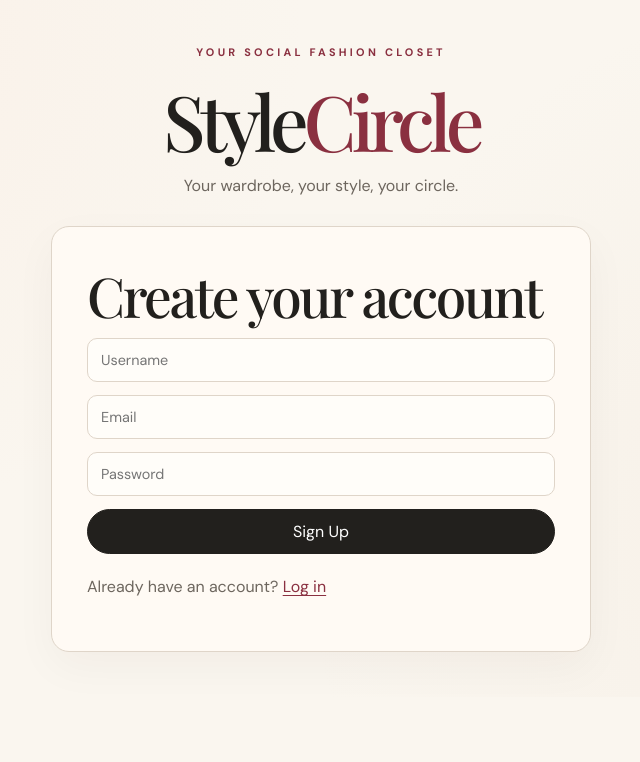
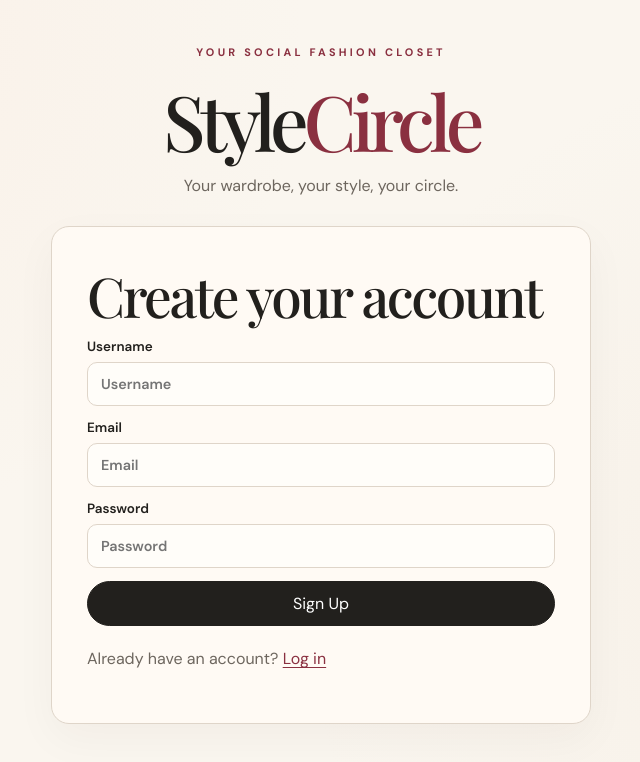
Before and after one commit to Talaelzein/StyleCircle, a React (Vite) app in the folder client/: page /signup in a window 1280 px wide. Shown: the top 762 px of the page, without its empty margins (319-959 px from the left). Built offline with nearby package versions, Linux system fonts and the light colour scheme; no server answers; a web font is replaced by a local one.

Commit message:
Add accessible authentication labels and autocomplete hints

```diff
--- a/client/src/pages/AuthPage.jsx
+++ b/client/src/pages/AuthPage.jsx
@@ -83,31 +83,43 @@ export default function AuthPage({ mode, onLogin }) {
           onSubmit={handleSubmit}
         >
           {isSignup && (
+            <label>
+              Username
               <input
                 placeholder="Username"
+                autoComplete="username"
                 value={username}
                 onChange={(e) => setUsername(e.target.value)}
                 minLength={2}
                 required
               />
+            </label>
           )}
 
+          <label>
+            Email
             <input
               type="email"
               placeholder="Email"
+              autoComplete="email"
               value={email}
               onChange={(e) => setEmail(e.target.value)}
               required
             />
+          </label>
 
+          <label>
+            Password
             <input
               type="password"
               placeholder="Password"
+              autoComplete={isSignup ? "new-password" : "current-password"}
               value={password}
               onChange={(e) => setPassword(e.target.value)}
               minLength={isSignup ? 8 : 1}
               required
             />
+          </label>
 
           {error && (
             <p className="error" role="alert">
```
Lines whose indentation alone changed are shown as unchanged.
